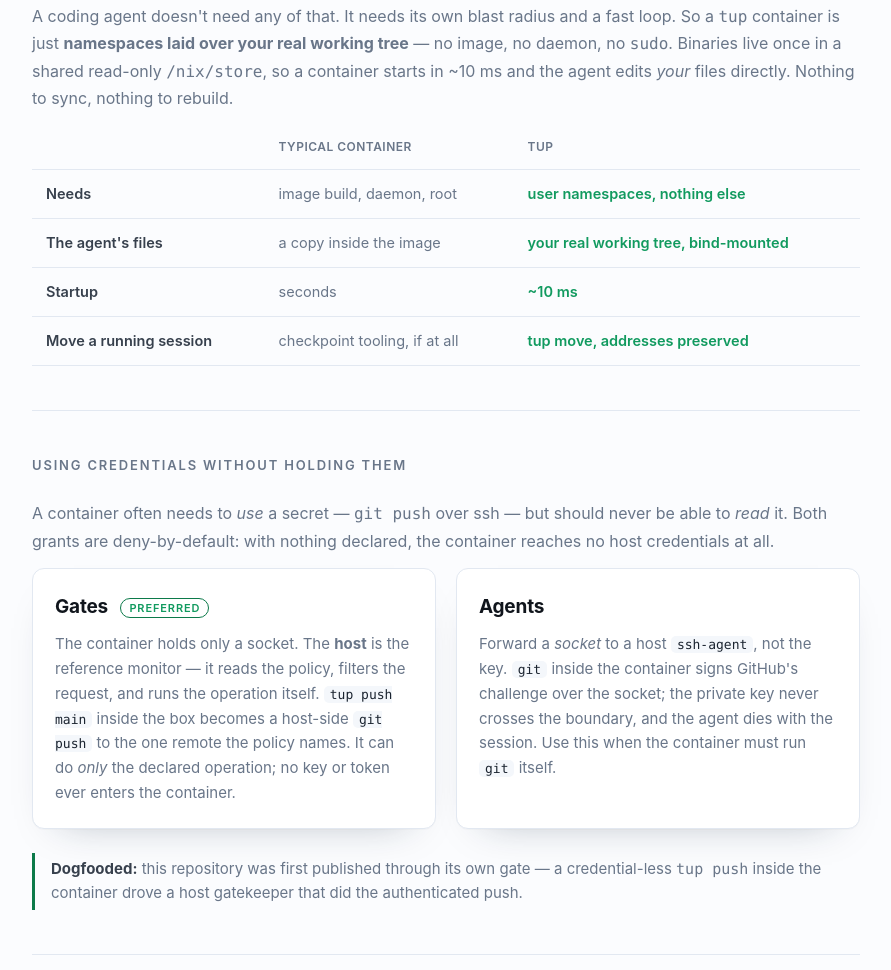
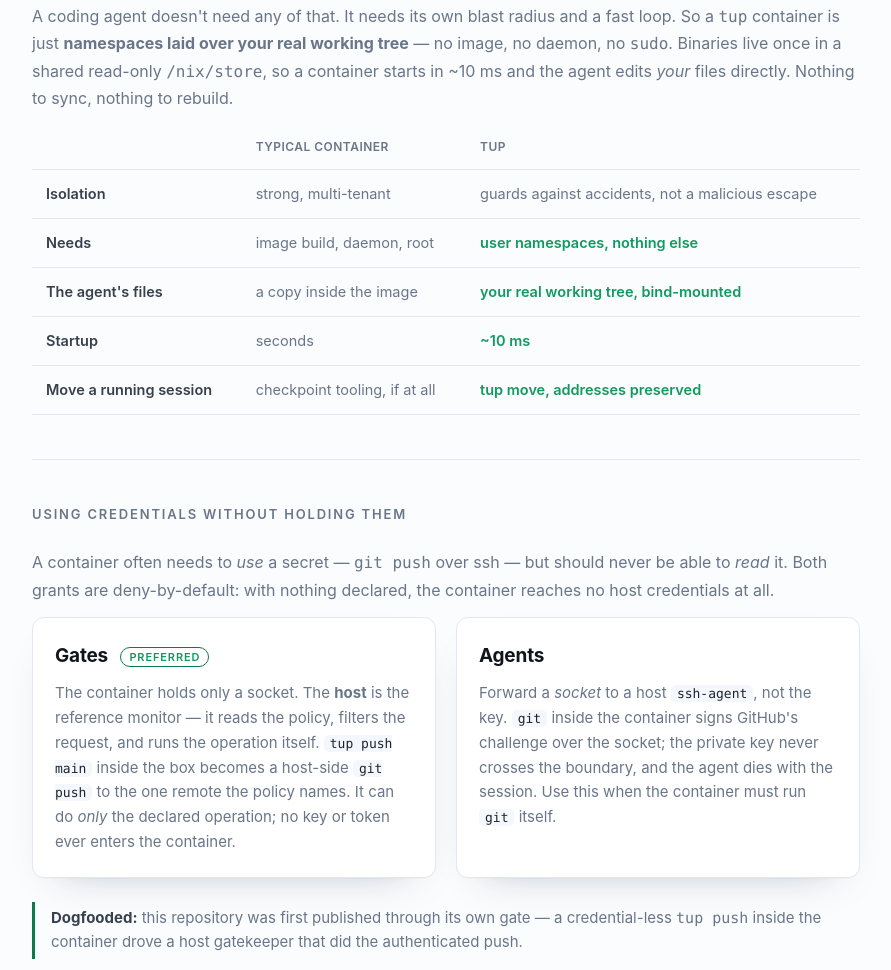
Before and after one commit to Garfield1002/tups, a plain HTML site: page docs/index.html in a window 1280 px wide. Shown: the part 1177-2147 px from the top of the page, without its empty margins (194-1085 px from the left). Drawn offline with Linux system fonts and the light colour scheme.

Commit message:
Landing page: name the security tradeoff in the comparison table
Add an Isolation row — typical containers offer strong multi-tenant
security; tup guards against accidents, not a malicious escape. Rendered
as a neutral tradeoff, not a win.

Co-Authored-By: Claude Opus 4.8 <noreply@anthropic.com>

```diff
--- a/docs/index.html
+++ b/docs/index.html
@@ -190,6 +190,7 @@
       <table>
         <thead><tr><th></th><th>Typical container</th><th>tup</th></tr></thead>
         <tbody>
+          <tr><th>Isolation</th><td class="old">strong, multi-tenant</td><td class="old">guards against accidents, not a malicious escape</td></tr>
           <tr><th>Needs</th><td class="old">image build, daemon, root</td><td class="tup"><strong>user namespaces, nothing else</strong></td></tr>
           <tr><th>The agent's files</th><td class="old">a copy inside the image</td><td class="tup"><strong>your real working tree, bind-mounted</strong></td></tr>
           <tr><th>Startup</th><td class="old">seconds</td><td class="tup"><strong>~10 ms</strong></td></tr>
```
